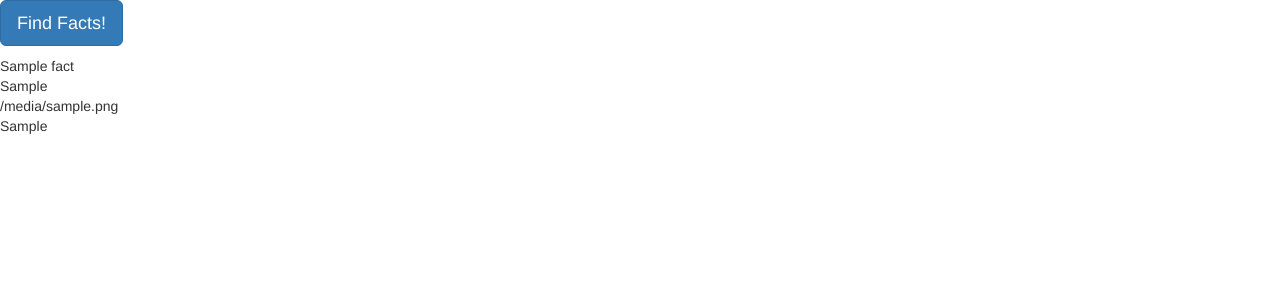
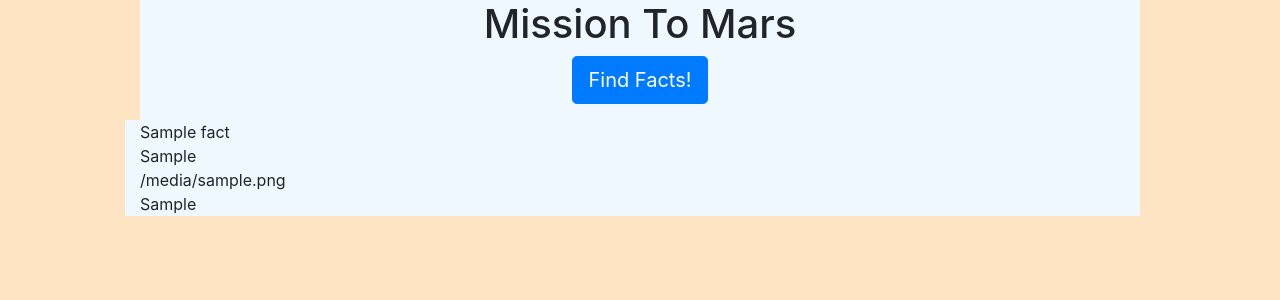
Before and after one commit to julia-claira/web-scraping-NASA, a Flask app: page / in a window 1280 px wide. Shown: the top 300 px of the page. Run offline with Flask 2, Linux system fonts and the light colour scheme; a database or web service that is not in the repository returns one stand-in record (values such as "Sample title"); some libraries are stand-ins or nearby versions.

Commit message:
set up bootstrap

```diff
--- /dev/null
+++ b/Mission_to_Mars/static/style.css
@@ -0,0 +1,76 @@
+body {
+    background-color: bisque;
+}
+button {
+   font-family:fantasy;
+   border-radius: 20px;
+   border: 0px;
+   color:#fff;
+   font-size: 24px;
+   background-color: darkcyan;
+   width:150px;
+   height: 50px;
+   align-self: center;
+
+}
+
+
+
+.row {
+    background-color:aliceblue!important;
+}
+
+.panel-transparent {
+
+    background-color: darkseagreen!important;
+
+}
+
+.col-xs-05 {
+    float: left;
+    min-height: 1px;
+    padding-left: 15px;
+    padding-right: 15px;
+    position: relative;
+}
+.col-xs-05 {
+    width: 3%;
+}
+
+#float_left {
+    float: left;
+}
+
+.container-fluid {
+    max-width: 1000px!important;
+}
+
+#nav-select{
+    display:inline-block;
+}
+
+#nav-select-sm{
+    display:none;
+}
+
+a:hover img {
+    border: 2px solid darkcyan;
+    overflow: hidden;
+}
+
+
+@media(max-width:991px){
+
+#nav-select{
+    display:none;
+}
+
+#nav-select-sm{
+    display:inline-block;
+}
+
+#bar_color{
+    background-color:darkcyan!important;
+}
+
+}
--- a/Mission_to_Mars/templates/index.html
+++ b/Mission_to_Mars/templates/index.html
@@ -3,24 +3,38 @@
 
 <head>
     <meta charset="UTF-8">
-    <meta name="viewport" content="width=device-width, initial-scale=1.0">
-    <meta http-equiv="X-UA-Compatible" content="ie=edge">
+
 
     <title>Mars Facts</title>
 
-    <link rel="stylesheet" href="https://maxcdn.bootstrapcdn.com/bootstrap/3.3.7/css/bootstrap.min.css">
+    <link rel="stylesheet" href="https://stackpath.bootstrapcdn.com/bootstrap/4.3.1/css/bootstrap.min.css" integrity="sha384-ggOyR0iXCbMQv3Xipma34MD+dH/1fQ784/j6cY/iJTQUOhcWr7x9JvoRxT2MZw1T" crossorigin="anonymous">
+    <link rel="stylesheet" href="{{ url_for('static', filename='../static/style.css') }}">
 
 </head>
 
 <body>
 
-<p><a class="btn btn-primary btn-lg" href="/scrape" role="button">Find Facts!</a></p>
+    <div class="container-fluid">
+        <div class="row">
+            <div class="col-md-12">
+                <center><h1>Mission To Mars</h1></center>
 
-{{facts.latest_title}} <br>
-{{facts.latest_p}} <br>
-{{facts.featured_image}} <br>
-{{facts.the_hemispheres}} <br>
+            <center><p><a class="btn btn-primary btn-lg" href="/scrape" role="button">Find Facts!</a></p></center>
+            </div>
 
+            <div class="row">
+                <div class="col-md-12">
+                    {{facts.latest_title}} <br>
+                    {{facts.latest_p}} <br>
+                    {{facts.featured_image}} <br>
+                    {{facts.the_hemispheres}} <br>
+                </div>
+            </div>
+
+        </div>
+    </div>
+
+<script src="https://cdn.jsdelivr.net/npm/bootstrap@5.0.1/dist/js/bootstrap.bundle.min.js" integrity="sha384-gtEjrD/SeCtmISkJkNUaaKMoLD0//ElJ19smozuHV6z3Iehds+3Ulb9Bn9Plx0x4" crossorigin="anonymous"></script>
 </body>
 
 </html>
```
